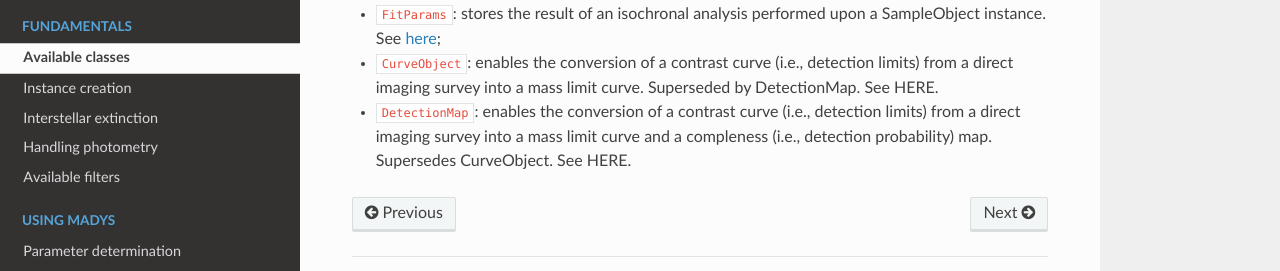
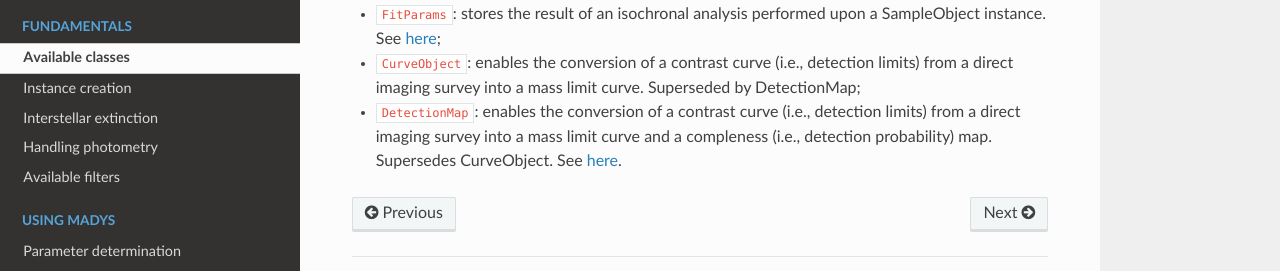
Before and after one commit to vsquicciarini/madys, a Sphinx documentation site: the page built from docs/source/available_classes.rst, in a window 1280 px wide. Shown: the part 353-624 px from the top of the page. Built offline with Sphinx 7.4.7 and the Read the Docs theme 3.1.0, drawn with Linux system fonts in a browser that asks for light colours.

Commit message:
Update available_classes.rst

```diff
--- a/docs/source/available_classes.rst
+++ b/docs/source/available_classes.rst
@@ -7,5 +7,5 @@ In its current form, MADYS comprises six classes which serve different purposes:
 * ``ModelHandler``: handles data and metadata of local isochrone files, allowing one to inspect the locally available models and to download new ones. See `here <https://madys.readthedocs.io/en/latest/available_models.html>`_;
 * ``IsochroneGrid``: builds and handles the isochronal grid used for parameter determination. Usually not be called directly;
 * ``FitParams``: stores the result of an isochronal analysis performed upon a SampleObject instance. See `here <https://madys.readthedocs.io/en/latest/computation_run.html#the-fitparams-class>`_;
-* ``CurveObject``: enables the conversion of a contrast curve (i.e., detection limits) from a direct imaging survey into a mass limit curve. Superseded by DetectionMap. See HERE.
-* ``DetectionMap``: enables the conversion of a contrast curve (i.e., detection limits) from a direct imaging survey into a mass limit curve and a compleness (i.e., detection probability) map. Supersedes CurveObject. See HERE.
+* ``CurveObject``: enables the conversion of a contrast curve (i.e., detection limits) from a direct imaging survey into a mass limit curve. Superseded by DetectionMap;
+* ``DetectionMap``: enables the conversion of a contrast curve (i.e., detection limits) from a direct imaging survey into a mass limit curve and a compleness (i.e., detection probability) map. Supersedes CurveObject. See `here <https://madys.readthedocs.io/en/latest/contrast_curves.html>`_.
```
